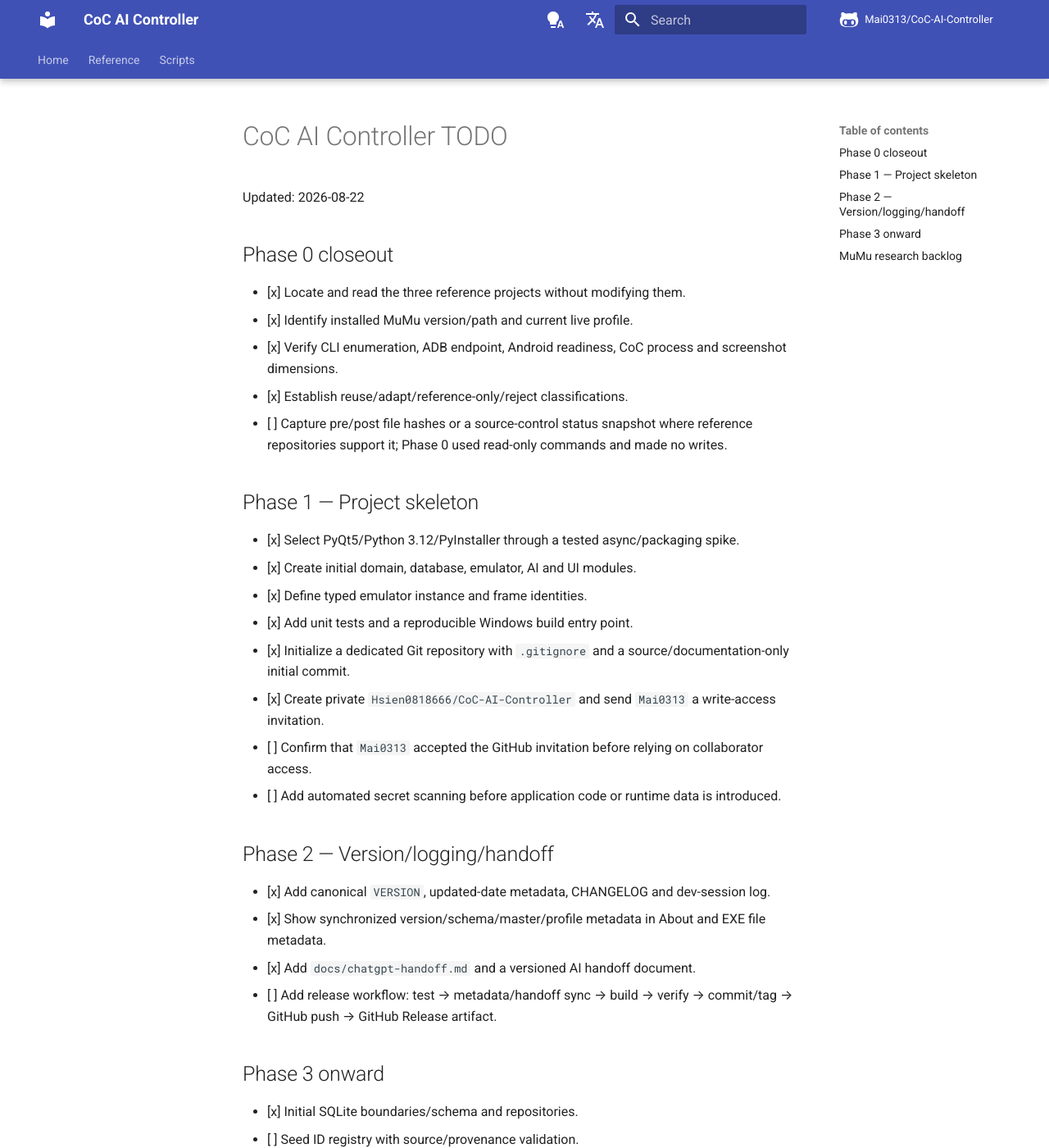
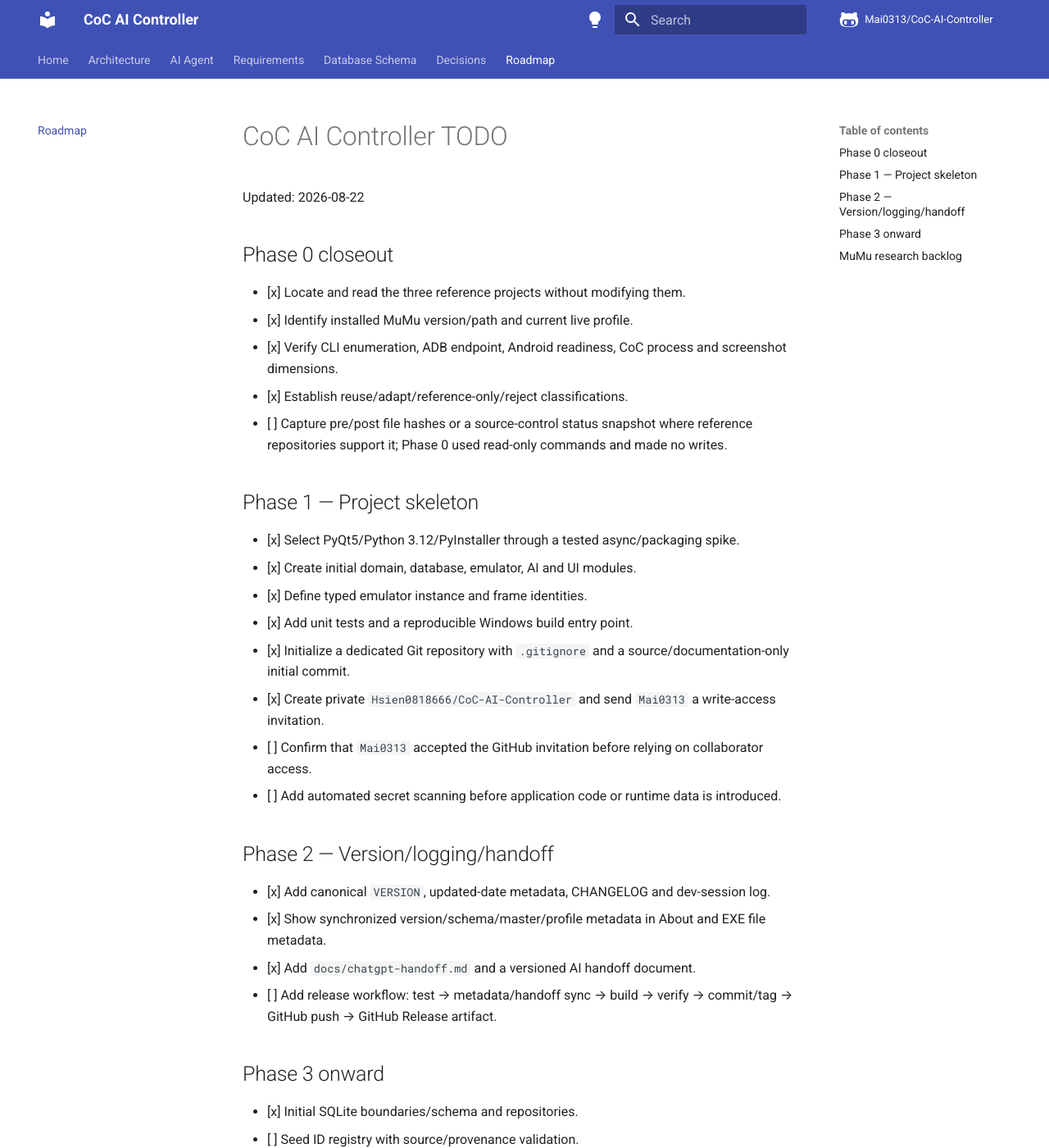
Before and after one commit to Mai0313/ai_coc, an MkDocs documentation site: the page built from docs/todo.md, in a window 1280 px wide and 1400 px high. Shown: the whole window at 82% size. Built offline with MkDocs 1.6.1 and Material for MkDocs 9.7.7, drawn with Linux system fonts in a browser that asks for light colours; comment, search, counter and statistics services are not loaded.

```diff
--- a/mkdocs.yml
+++ b/mkdocs.yml
@@ -12,213 +12,54 @@ dev_addr: 0.0.0.0:9987
 
 nav:
   - Home: index.md
-  # >>> auto-generated nav (regenerated by `make gen-docs`)
-  - Reference:
-      - coc_ai_controller: Reference/coc_ai_controller/index.md
-  - Scripts:
-      - gen_docs: Scripts/gen_docs.md
-  # <<< auto-generated nav end
+  - Architecture: architecture.md
+  - AI Agent: ai-agent.md
+  - Requirements: requirements.md
+  - Database Schema: database-schema.md
+  - Decisions: decisions.md
+  - Roadmap: todo.md
 
 theme:
   name: material
-  font:
-    code: Roboto Mono
+  language: en
   icon:
     repo: fontawesome/brands/github-alt
-    edit: material/pencil
-    view: material/eye
   palette:
-  - media: "(prefers-color-scheme)"
-    toggle:
-      icon: material/lightbulb-auto
-      name: Switch to light mode
-  - media: '(prefers-color-scheme: light)'
-    scheme: default
-    # primary: teal
-    # accent: amber
-    toggle:
-      icon: material/lightbulb
-      name: Switch to dark mode
-  - media: '(prefers-color-scheme: dark)'
-    scheme: slate
-    # primary: teal
-    # accent: amber
-    toggle:
-      icon: material/lightbulb-outline
-      name: Switch to system preference
-  language: en
+    - media: "(prefers-color-scheme: light)"
+      scheme: default
+      toggle:
+        icon: material/lightbulb
+        name: Switch to dark mode
+    - media: "(prefers-color-scheme: dark)"
+      scheme: slate
+      toggle:
+        icon: material/lightbulb-outline
+        name: Switch to light mode
   features:
-    - content.code.annotate
     - content.code.copy
-    - content.code.select
-    - content.footnote.tooltips
-    - content.tabs.link
-    - content.tooltips
     - navigation.footer
-    - navigation.indexes
-    - navigation.instant
-    - navigation.instant.prefetch
-    # - navigation.instant.preview
-    - navigation.instant.progress
-    - navigation.path
     - navigation.tabs
-    - navigation.tabs.sticky
     - navigation.top
-    - navigation.tracking
     - search.highlight
-    - search.share
     - search.suggest
-    - toc.follow
 
-# https://squidfunk.github.io/mkdocs-material/plugins
 plugins:
   - search
   - tags
-  # https://squidfunk.github.io/mkdocs-material/plugins/blog/
-  # - blog:
-  #     blog_toc: true
-  #     archive: false
-  #     archive_name: Archive
-  #     archive_date_format: MMMM yyyy
-  #     archive_url_date_format: yyyy/MM
-  #     archive_toc: true
-  # - autorefs
-  # https://pawamoy.github.io/markdown-exec/usage
-  - markdown-exec
-  # - coverage:
-  #     page_path: Development/coverage  # default
-  #     html_report_dir: ./.github/coverage_html_report  # default
-  - mkdocstrings:
-      handlers:
-        python:
-          paths: [.]
-          options:
-            extensions:
-            - griffe_typingdoc
-            # General
-            # https://mkdocstrings.github.io/python/usage/configuration/general
-            allow_inspection: true
-            show_bases: true
-            show_inheritance_diagram: true
-            show_source: true
-            # preload_modules:
-            #   - openai.types.beta
-            find_stubs_package: true
-
-            # Headings
-            # https://mkdocstrings.github.io/python/usage/configuration/headings
-            heading_level: 2
-            parameter_headings: true
-            show_root_heading: true
-            show_root_toc_entry: true
-            show_root_full_path: false
-            show_root_members_full_path: false
-            show_object_full_path: false
-            show_category_heading: false
-            show_symbol_type_heading: false
-            show_symbol_type_toc: true
-
-            # Members
-            # https://mkdocstrings.github.io/python/usage/configuration/members/
-            inherited_members: true
-            members_order: source  # source or alphabetical
-            filters:
-              - "!^_"
-              - "!^model_"
-            group_by_category: true
-            show_submodules: true
-            summary:
-              attributes: false
-              functions: true
-              modules: false
-            show_labels: false
-
-            # Docs Strings
-            # https://mkdocstrings.github.io/python/usage/configuration/docstrings
-            docstring_style: google  # google, numpy, sphinx or None
-            # See https://sphinxcontrib-napoleon.readthedocs.io/en/latest/example_google.html for more info.
-            docstring_section_style: table
-            docstring_options:
-              ignore_init_summary: true
-              trim_doctest_flags: true
-            merge_init_into_class: true
-            relative_crossrefs: true
-            show_if_no_docstring: true
-            show_docstring_attributes: true
-            show_docstring_functions: true
-            show_docstring_classes: true
-            show_docstring_modules: true
-            show_docstring_description: true
-            show_docstring_examples: true
-            show_docstring_other_parameters: true
-            show_docstring_parameters: true
-            show_docstring_raises: true
-            show_docstring_receives: true
-            show_docstring_returns: true
-            show_docstring_warns: true
-            show_docstring_yields: true
-
-            # Signatures options
-            # https://mkdocstrings.github.io/python/usage/configuration/signatures/
-            annotations_path: brief  # brief, source, and full
-            line_length: 99
-            modernize_annotations: true
-            show_signature: true
-            show_signature_annotations: true
-            separate_signature: true
-            signature_crossrefs: false
-            unwrap_annotated: true
-
-extra:
-  social:
-  - icon: fontawesome/brands/github-alt
-    link: https://github.com/Mai0313/CoC-AI-Controller
-
-  alternate:
-  - name: English
-    link: /CoC-AI-Controller/
-    lang: en
-  - name: 简体中文
-    link: /CoC-AI-Controller/zh-CN/
-    lang: zh-CN
-  - name: 繁體中文
-    link: /CoC-AI-Controller/zh-TW/
-    lang: zh-TW
 
 markdown_extensions:
-  - abbr
   - admonition
   - attr_list
   - def_list
   - footnotes
   - md_in_html
   - tables
-  - pymdownx.highlight:
-      anchor_linenums: true
-      line_spans: __span
-      pygments_lang_class: true
-  - pymdownx.inlinehilite
-  - pymdownx.snippets
+  - pymdownx.highlight
   - pymdownx.superfences
-  - pymdownx.tabbed
-  - pymdownx.blocks.admonition:
-      types:
-      - note
-      - attention
-      - caution
-      - danger
-      - error
-      - tip
-      - hint
-      - warning
-      # Custom types
-      - info
-      - check
-  - pymdownx.blocks.tab:
-      alternate_style: True
-  - pymdownx.arithmatex:
-      generic: true
+  - pymdownx.tabbed:
+      alternate_style: true
 
-extra_javascript:
-  # - javascripts/mathjax.js
-  - https://unpkg.com/mathjax@3/es5/tex-mml-chtml.js
+extra:
+  social:
+    - icon: fontawesome/brands/github-alt
+      link: https://github.com/Mai0313/CoC-AI-Controller
```
Also changed, not shown: README.md (+14 -1 lines), docs/index.md (added, +14 -0 lines), 2 other files.
